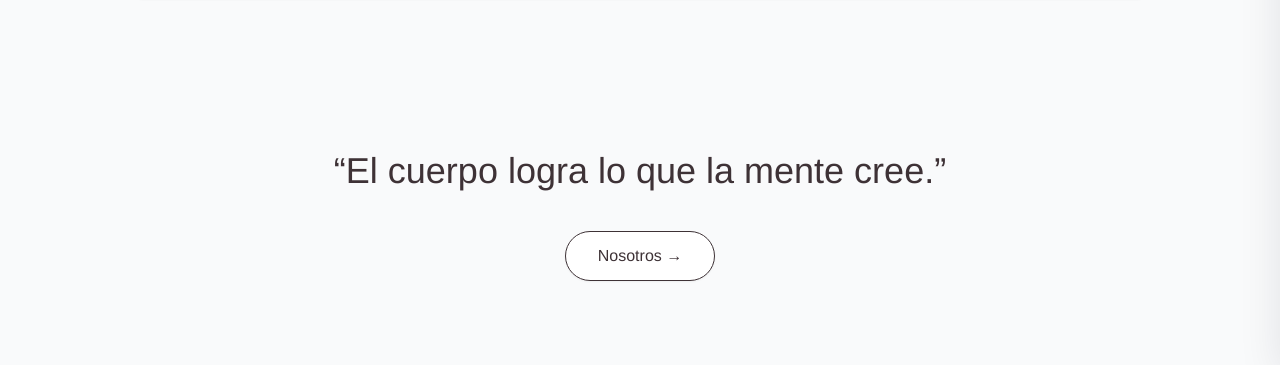
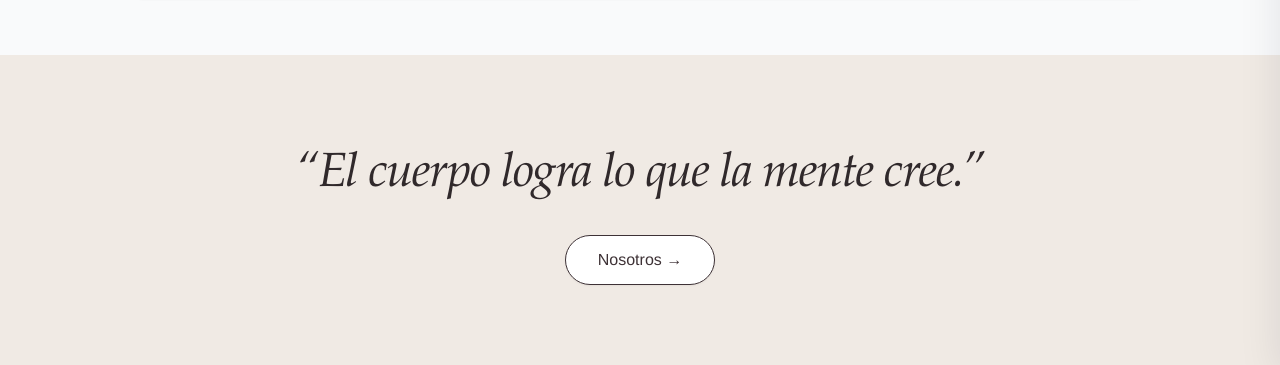
Before and after one commit to gonzalofreyna/melocoton-move, a Next.js app: page / in a window 1280 px wide. Shown: the part 435-800 px from the top of the page. Built offline with nearby package versions, Linux system fonts and the light colour scheme; no server answers.

Commit message:
design: unificar catálogo visual, cards, categorías y secciones editoriales

```diff
--- a/components/AboutUsHero.tsx
+++ b/components/AboutUsHero.tsx
@@ -5,14 +5,14 @@ import Link from "next/link";
 
 export default function AboutUsHero() {
   return (
-    <section className="w-full flex flex-col items-center justify-center text-center py-24 px-6 bg-gray-50">
+    <section className="mm-section flex flex-col items-center justify-center bg-brand-sand px-6 text-center">
       {/* Frase */}
       <motion.h2
         initial={{ opacity: 0, y: 20 }}
         whileInView={{ opacity: 1, y: 0 }}
         viewport={{ once: true }}
         transition={{ duration: 0.6 }}
-        className="text-2xl md:text-4xl font-light text-brand-blue max-w-2xl leading-snug mb-10"
+        className="mm-heading mb-9 max-w-3xl text-3xl italic leading-snug sm:text-5xl"
       >
         “El cuerpo logra lo que la mente cree.”
       </motion.h2>
```
